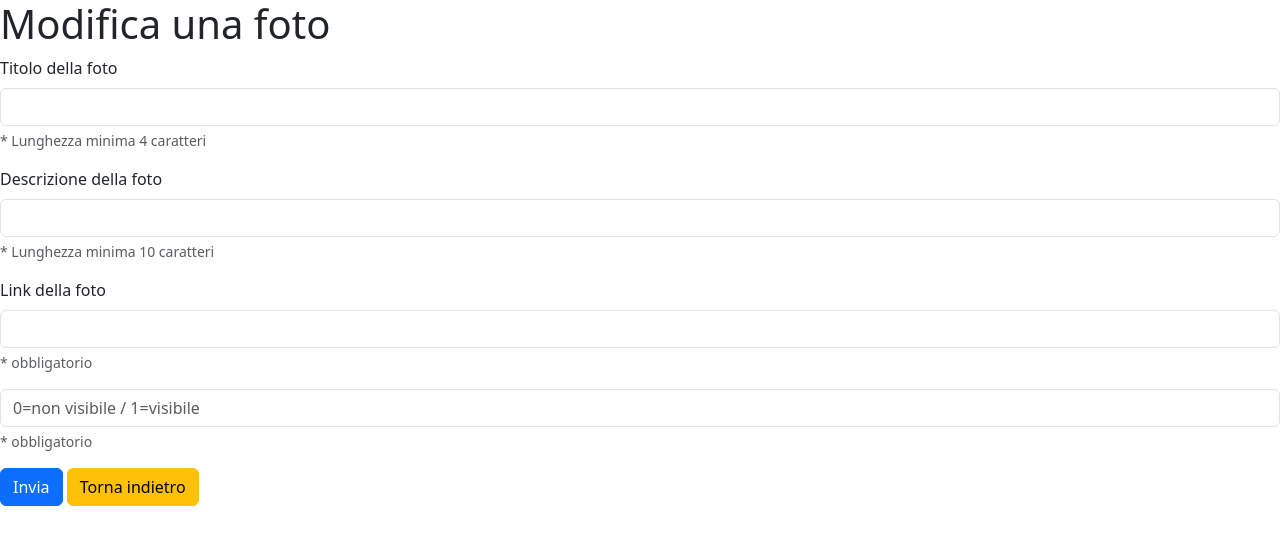
After one commit to LucaDalRi/spring-il-mio-fotoalbum, a Spring app: template src/main/resources/templates/edit.html in a window 1280 px wide. The commit adds this page. Shown: the top 545 px of the page. Run offline with Thymeleaf, Linux system fonts and the light colour scheme; the template is opened without the code that fills it, so the values that code supplies are empty; some libraries are stand-ins or nearby versions.

Commit message:
edit funzionante

```diff
--- a/src/main/java/springilmiofotoalbum/model/Foto.java
+++ b/src/main/java/springilmiofotoalbum/model/Foto.java
@@ -17,8 +17,9 @@ public class Foto {
     @Size(min = 10, max = 300)
     @NotBlank(message = "Descrizione non può essere vuota")
     private String descrizione;
-    @NotBlank(message = "Foto non iserita")
+    @NotBlank(message = "Foto non inserita")
     private String url;
+
     private Boolean visibile;
 
     public Integer getId() {
--- /dev/null
+++ b/src/main/resources/templates/edit.html
@@ -0,0 +1,53 @@
+<!DOCTYPE html>
+<html lang="en" xmlns:th="http://www.thymeleaf.org">
+<head th:insert="~{/fragments/resources :: head(pageTitle='Aggiungi una foto')}">
+</head>
+<body>
+<h1>
+    Modifica una foto
+</h1>
+<form id="foto-form" method="post" th:action="@{|/edit/${foto.id}|}" th:object="${foto}">
+    <div class="mb-3">
+        <label class="form-label" for="nomeFoto">Titolo della foto</label>
+        <input aria-describedby="nomeFoto" class="form-control" id="nomeFoto" required
+               th:field="*{titolo}" type="text">
+        <div class="form-text" id="fotoText">* Lunghezza minima 4 caratteri</div>
+        <div class="invalid-feedback" th:if="${#fields.hasErrors('titolo')}">
+            <ul>
+                <li th:each="err : ${#fields.errors('titolo')}" th:text="${err}"></li>
+            </ul>
+        </div>
+    </div>
+    <div class="mb-3">
+        <label class="form-label" for="descrizioneFoto">Descrizione della foto</label>
+        <input class="form-control" id="descrizioneFoto" required th:field="*{descrizione}" type="text">
+        <div class="form-text" id="descText">* Lunghezza minima 10 caratteri</div>
+        <div class="invalid-feedback" th:if="${#fields.hasErrors('descrizione')}">
+            <ul>
+                <li th:each="err : ${#fields.errors('descrizione')}" th:text="${err}"></li>
+            </ul>
+        </div>
+    </div>
+    <label class="form-label" for="urlFoto">Link della foto</label>
+    <div class="mb-3">
+        <input class="form-control" id="urlFoto" required th:field="*{url}" type="text">
+        <div class="form-text" id="prezzoText">* obbligatorio</div>
+        <div class="invalid-feedback" th:if="${#fields.hasErrors('url')}">
+            <ul>
+                <li th:each="err : ${#fields.errors('url')}" th:text="${err}"></li>
+            </ul>
+        </div>
+    </div>
+    <input class="form-control" id="idFoto" required th:field="*{id}" th:value="${foto.id}" type="hidden">
+    <input class="form-control" id="visibileFoto" placeholder="0=non visibile / 1=visibile" required
+           th:field="*{visibile}"
+           th:value="${foto.visibile}" type="text">
+    <div class="form-text" id="visibileText">* obbligatorio</div>
+
+    <button class="btn btn-primary mt-3" type="submit">Invia</button>
+    <a th:href="@{/}">
+        <button class="btn btn-warning mt-3" type="button">Torna indietro</button>
+    </a>
+</form>
+</body>
+</html>
--- a/src/main/resources/templates/home.html
+++ b/src/main/resources/templates/home.html
@@ -37,7 +37,7 @@
                 <p th:text="${foto.titolo}"></p>
                 <p th:text="${foto.descrizione}"></p>
                 <div class="d-flex justify-content-evenly">
-                    <a href="#">
+                    <a th:href="@{|/edit/${foto.id}|}">
                         <button class="btn btn-warning"><i class="fa-solid fa-pen"></i></button>
                     </a>
                     <a href="#">
```
Also changed, not shown: src/main/java/springilmiofotoalbum/controller/FotoController.java (+31 -0 lines).
